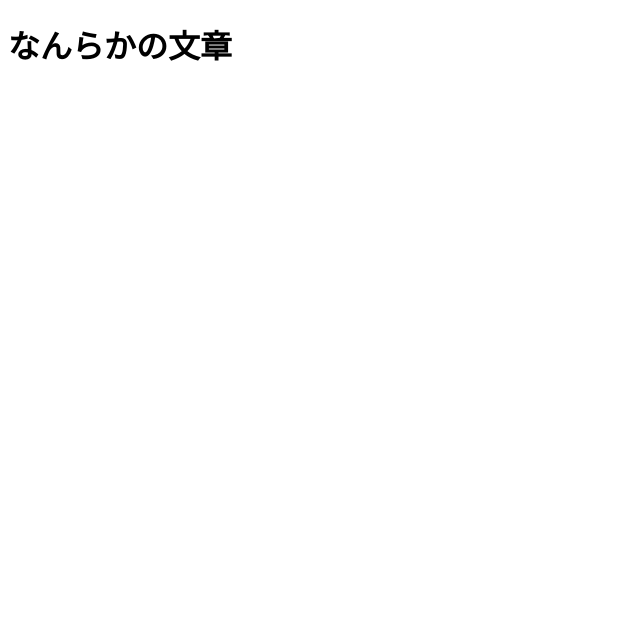
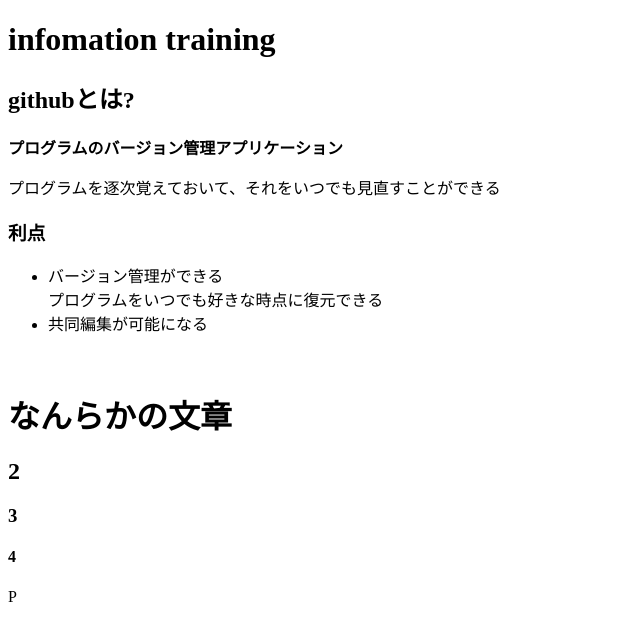
Before and after one commit to Arca149/information-training, a plain HTML site: page index.html in a window 1280 px wide. Shown: the whole page, without its empty margins (0-640 px from the left). Drawn offline with Linux system fonts and the light colour scheme.

Commit message:
2024/9/17_5 htmlやmarkdownの使い方

```diff
--- a/index.html
+++ b/index.html
@@ -2,13 +2,23 @@
 <html lang="ja">
 
 <head>
-    <meta>
     <title>Information Training</title>
 </head>
 <body>
+    <h1>infomation training</h1>
+    <h2>githubとは?</h2>
+    <strong>プログラムのバージョン管理アプリケーション</strong>
+    <p>プログラムを逐次覚えておいて、それをいつでも見直すことができる</p>
+    <h3>利点</h3>
+    <ul>
+        <li>バージョン管理ができる<br>プログラムをいつでも好きな時点に復元できる</li>
+        <li>共同編集が可能になる</li>
+    </ul>
+
+    <br>
     <h1>なんらかの文章</h1>
-    <h2></h2>
-    <h3></h3>
-    <h4></h4>
-    <p></p>
+    <h2>2</h2>
+    <h3>3</h3>
+    <h4>4</h4>
+    <p>P</p>
 </body>
```
Also changed, not shown: 1 other file.
